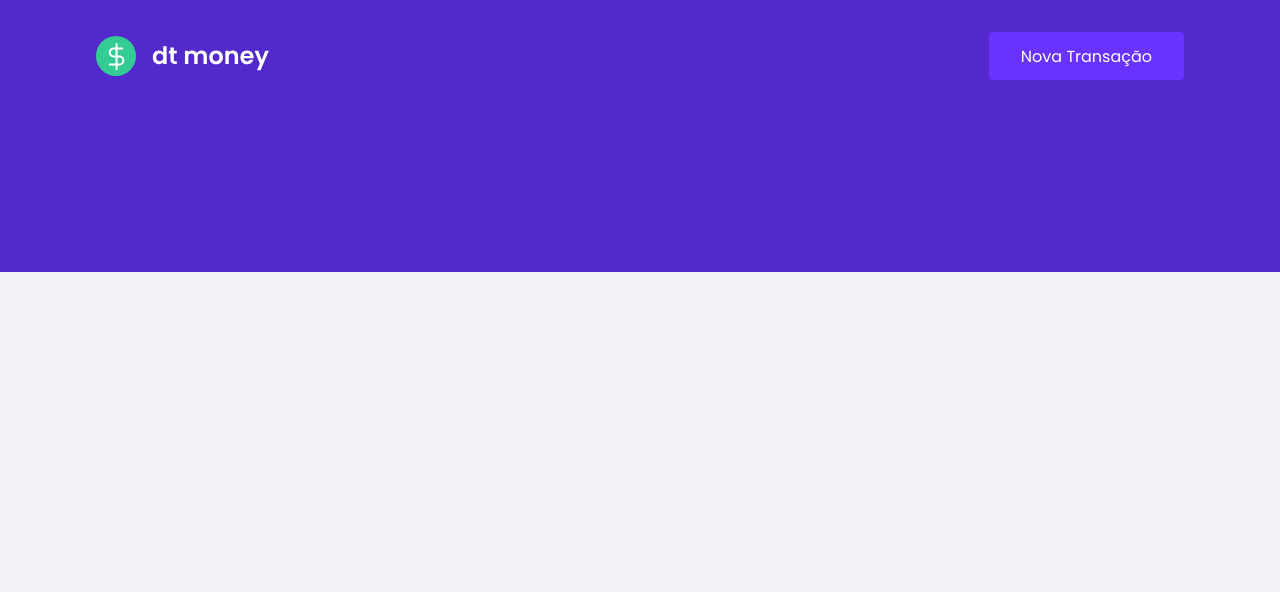
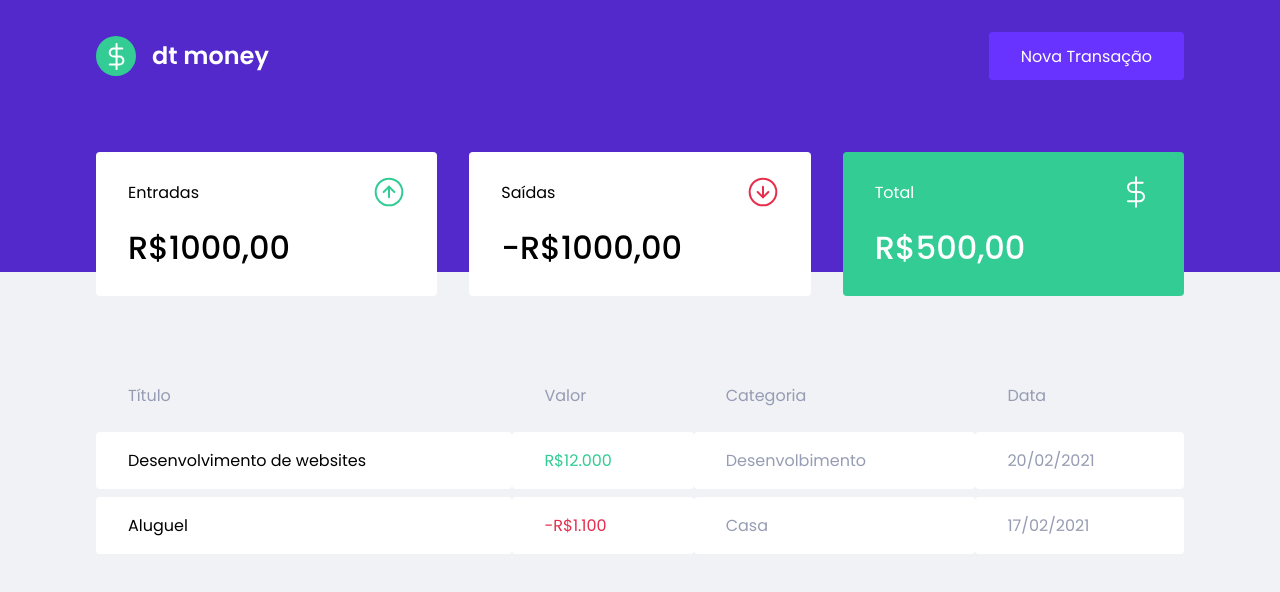
Before and after one commit to thiago-dev-front/dtmoney, a React (Create React App) app: page / in a window 1280 px wide. Shown: the top 592 px of the page. Built offline with nearby package versions, Linux system fonts and the light colour scheme.

Commit message:
Subida Summary + Table

```diff
--- a/public/index.html
+++ b/public/index.html
@@ -10,7 +10,7 @@
 
   <title>dtmoney</title>
 
-  <link href="https://fonts.googleapis.com/css2?family=Poppins:wght@400;600&display=swap" rel="stylesheet">
+  <link href="https://fonts.googleapis.com/css2?family=Poppins:wght@400;500;600&display=swap" rel="stylesheet">
 </head>
 
 <body>
--- a/src/App.tsx
+++ b/src/App.tsx
@@ -1,11 +1,13 @@
 import * as React from 'react';
 import { GlobalStyle } from './styles/global';
 import {Header} from './components/Header'
+import {Dashboard} from './components/Dashboard'
 
  export function App() {
   return (
     <>
     <Header />
+    <Dashboard />
     <GlobalStyle />
     </>
   );
--- /dev/null
+++ b/src/components/Dashboard/index.tsx
@@ -0,0 +1,12 @@
+import {Container} from './styles';
+import {Summary} from '../Summary';
+import {TransactionsTable} from '../TransactionsTable'
+
+export function Dashboard() {
+  return (
+    <Container>
+      <Summary/>
+      <TransactionsTable/>
+    </Container>
+  )
+}
--- /dev/null
+++ b/src/components/Dashboard/styles.ts
@@ -0,0 +1,8 @@
+import styled from "styled-components";
+
+export const Container = styled.main`
+  max-width: 1120px;
+  margin: 0 auto;
+  padding: 2.5rem 1rem
+
+`
--- /dev/null
+++ b/src/components/Summary/index.tsx
@@ -0,0 +1,34 @@
+import {Container} from './styles'
+import incomeImg from '../../assets/income.svg'
+import outcomeImg from '../../assets/outcome.svg'
+import totalImg from '../../assets/total.svg'
+
+export function Summary() {
+  return (
+    <Container>
+      <div>
+        <header>
+          <p>Entradas</p>
+          <img src={incomeImg} alt="Entradas"/>
+          </header>
+          <strong>R$1000,00</strong>
+      </div>
+
+      <div>
+        <header>
+          <p>Saídas</p>
+          <img src={outcomeImg} alt="Saidas"/>
+          </header>
+          <strong>-R$1000,00</strong>
+      </div>
+
+      <div className="highlight-background">
+        <header>
+          <p>Total</p>
+          <img src={totalImg} alt="Total"/>
+          </header>
+          <strong>R$500,00</strong>
+      </div>
+    </Container>
+  )
+}
--- /dev/null
+++ b/src/components/Summary/styles.ts
@@ -0,0 +1,35 @@
+import styled from "styled-components";
+
+export const Container = styled.div`
+  display: grid;
+  grid-template-columns: repeat(3, 1fr);
+  gap: 2rem;
+  margin-top: -10rem;
+
+  div {
+    background: var(--shape);
+    padding: 1.5rem 2rem;
+    border-radius: 0.25rem;
+    color: var(--text-title);
+
+
+    header {
+      display: flex;
+      align-items: center;
+      justify-content: space-between;
+    }
+
+    strong {
+      display: block;
+      margin-top: 1rem;
+      font-size: 2rem;
+      font-weight: 500;
+      line-height: 3rem
+    }
+
+    &.highlight-background {
+      background: var(--green);
+      color: #fff
+    }
+  }
+`
--- /dev/null
+++ b/src/components/TransactionsTable/index.tsx
@@ -0,0 +1,33 @@
+import {Container} from './styles'
+
+export function TransactionsTable() {
+  return (
+      <Container>
+        <table>
+          <thead>
+          <tr>
+            <th>Título</th>
+            <th>Valor</th>
+            <th>Categoria</th>
+            <th>Data</th>
+          </tr>
+          </thead>
+          <tbody>
+            <tr>
+              <td>Desenvolvimento de websites</td>
+              <td className="deposit">R$12.000</td>
+              <td>Desenvolbimento</td>
+              <td>20/02/2021</td>
+            </tr>
+            <tr>
+              <td>Aluguel</td>
+              <td className="withdraw">-R$1.100</td>
+              <td>Casa</td>
+              <td>17/02/2021</td>
+            </tr>
+
+          </tbody>
+        </table>
+      </Container>
+  )
+}
--- /dev/null
+++ b/src/components/TransactionsTable/styles.ts
@@ -0,0 +1,39 @@
+import styled from "styled-components";
+
+
+export const Container = styled.div`
+  margin-top: 4rem;
+
+  table {
+    width: 100%;
+    border-spacing: 0 0.5rem;
+
+    th {
+      color: var(--text-body);
+      font-weight: 400;
+      padding: 1rem 2rem;
+      text-align: left;
+      line-height: 1.5rem;
+    }
+
+    td {
+      padding: 1rem 2rem;
+      border: 0;
+      background: var(--shape);
+      color: var(--text-body);
+      border-radius: 0.25rem;
+
+      &:first-child {
+        color: var(--text-title);
+      }
+
+      &.deposit {
+        color: var(--green)
+      }
+
+      &.withdraw {
+        color: var(--red)
+      }
+    }
+  }
+`
--- a/src/styles/global.ts
+++ b/src/styles/global.ts
@@ -5,9 +5,11 @@ export const GlobalStyle = createGlobalStyle`
   :root {
     --background: #f0f2f5;
     --red: #e52e4d;
+    --green: #33CC95;
     --blue: #5429CC;
     --blue-light: #6933FF;
     --text-tile: #363F5F;
+    --text-body: #969CB3;
     --background: #F0F2F5;
     --shape: #FFFFFF;
   }
--- a/tsconfig.json
+++ b/tsconfig.json
@@ -18,14 +18,12 @@
     "resolveJsonModule": true,
     "isolatedModules": true,
     "noEmit": true,
-    "jsx": "react",
-
-
+    "jsx": "react-jsx"
   },
   "include": [
     "src"
   ],
   "files": [
     "./src/index.tsx"
-]
+  ]
 }
```
